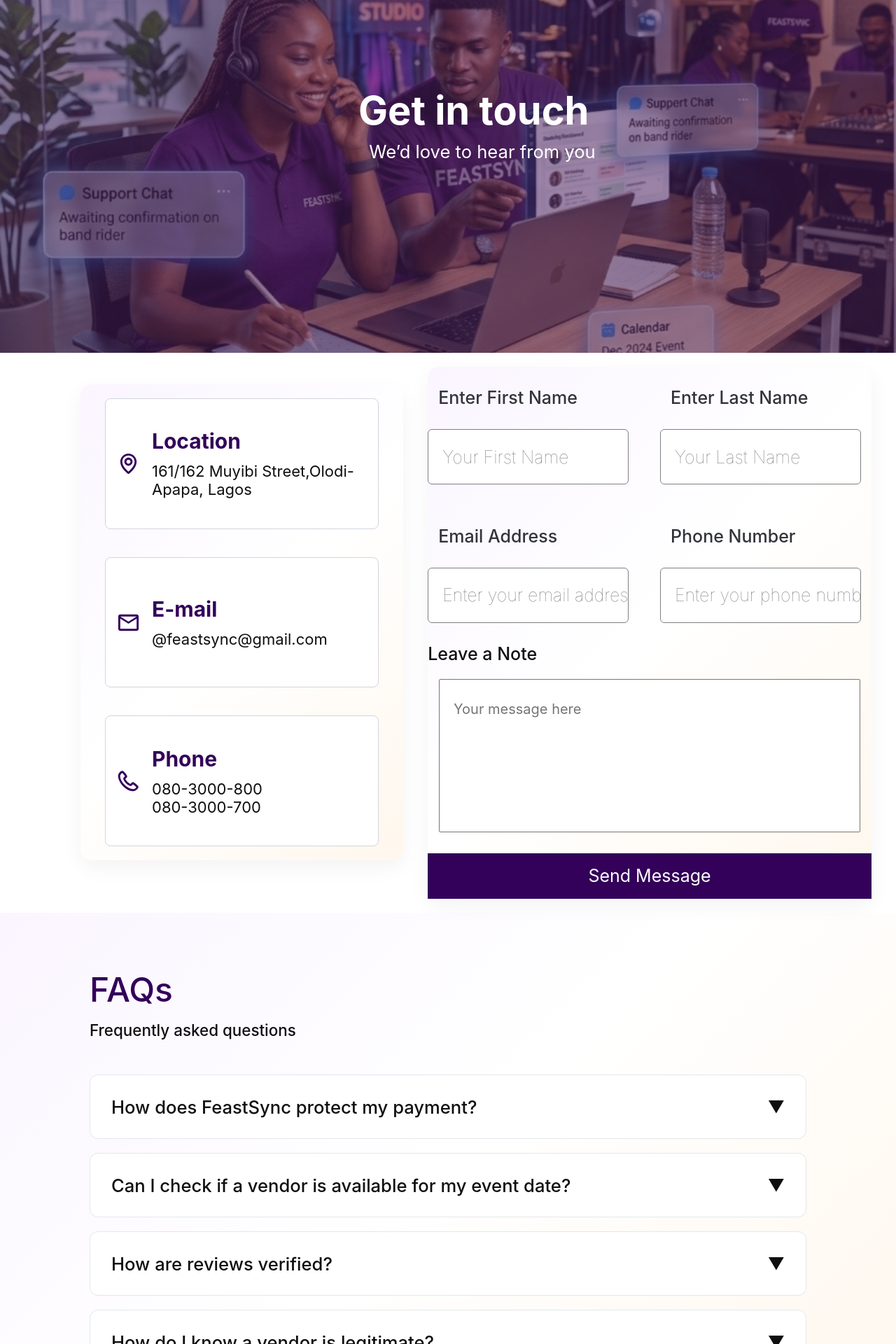
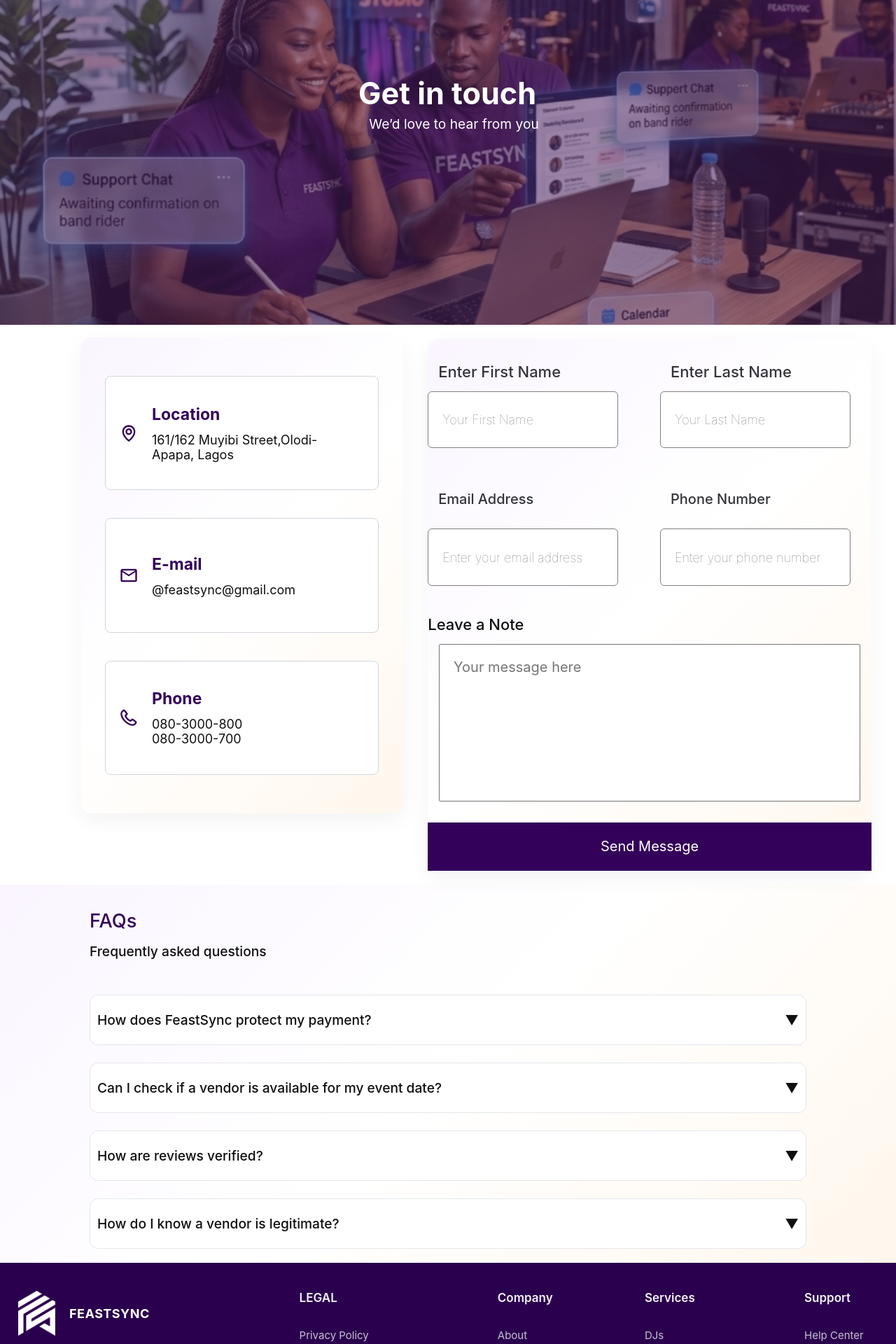
Before and after one commit to Feastsync/FeastSync, a React (Vite) app: page /contact in a window 1280 px wide. Shown: the part 280-2200 px from the top of the page at 70% size. Built offline with nearby package versions, Linux system fonts and the light colour scheme.

Commit message:
save my work

```diff
--- a/src/Auth/Css/Vendorcalendar.css
+++ b/src/Auth/Css/Vendorcalendar.css
@@ -219,28 +219,25 @@
   color: #ffffff;
 }
 
-/* ==========================================
-   1️⃣ TABLET & RESPONSIVENESS OVERRIDES
-   ========================================== */
 @media (max-width: 720px) {
   .vendor-calendar-wrap {
     padding-inline: 12px;
   }
 
   .vendor-calendar-card {
-    width: min(100%, 410px); /* Restricts card growth layout slightly on tablet */
+    width: min(100%, 410px);
     min-height: auto;
   }
 
   .vendor-calendar-header {
     width: calc(100% - 16px);
-    height: 125px; /* Boosted layout slightly from 82px to maintain vertical balance */
+    height: 125px;
     margin-top: 8px;
     padding: 16px 20px 12px;
   }
 
   .vendor-calendar-title-row h2 {
-    font-size: 14px; /* Fixed from 10px to match standard reading bounds */
+    font-size: 14px;
   }
 
   .vendor-calendar-close {
@@ -251,12 +248,12 @@
 
   .vendor-calendar-legend {
     gap: 16px;
-    margin-top: 35px; /* Generates clean spacing below month controls line */
+    margin-top: 35px;
   }
 
   .vendor-calendar-legend-item {
     gap: 8px;
-    font-size: 11px; /* Changed from 5.5px to look exactly like text labels in screenshot */
+    font-size: 11px;
   }
 
   .vendor-calendar-swatch {
@@ -290,28 +287,25 @@
   }
 
   .react-calendar__month-view__weekdays abbr {
-    font-size: 11px; /* Fixed from 5.5px to maintain layout readability */
+    font-size: 11px;
   }
 
   .react-calendar__month-view__days {
-    row-gap: 14px; /* Fixed from 7px */
+    row-gap: 14px;
   }
 
   .react-calendar__tile {
-    height: 28px; /* Restructured grid tracking dimensions */
-    font-size: 11px; /* Fixed from 5.8px */
+    height: 28px;
+    font-size: 11px;
   }
 
-  /* Uses fluid percentage width constraints to fit capsule pill outlines cleanly */
+
   .react-calendar__tile abbr {
     width: 85%;
     height: 28px;
   }
 }
 
-/* ==========================================
-   2️⃣ 📱 PHONE OVERRIDES (max-width: 460px)
-   ========================================== */
 @media (max-width: 460px) {
   .vendor-calendar-wrap {
     padding-inline: 10px;
@@ -319,7 +313,7 @@
   }
 
   .vendor-calendar-card {
-    border-radius: 12px; /* Smooth rounded corners on mobile layout snapshots */
+    border-radius: 12px;
   }
 
   .vendor-calendar-header {
@@ -356,7 +350,7 @@
   }
 
   .react-calendar__tile abbr {
-    width: 80%; /* Contracts capsule shape slightly for tight mobile viewports */
+    width: 80%;
     height: 26px;
     border-radius: 6px;
   }
--- a/src/Auth/Css/Vendormediagallery.css
+++ b/src/Auth/Css/Vendormediagallery.css
@@ -124,9 +124,6 @@
     margin: 0;
 }
 
-/* ==========================================
-   1️⃣ LAPTOP & TABLET LAYOUTS (max-width: 992px)
-   ========================================== */
 @media (max-width: 992px) {
     .vendormediagallery-container {
         padding: 20px 40px;
@@ -143,15 +140,11 @@
     }
 }
 
-/* ==========================================
-   2️⃣ PORTRAIT TABLETS RESPONSIVENESS (max-width: 768px)
-   ========================================== */
 @media (max-width: 768px) {
     .vendormediagallery-container {
         padding: 20px;
     }
 
-    /* Stripped background box card padding elements matching mobile layout snapshots flat structure */
     .portfolio-white-card-box {
         padding: 0 !important;
         background: transparent !important;
@@ -159,7 +152,6 @@
         box-shadow: none !important;
     }
 
-    /* Configures both top and lower rows into an identical crisp 2-column layout mapping card structure */
     .gallery-grid-three-columns,
     .portfolio-grid-two-columns {
         grid-template-columns: repeat(2, 1fr) !important;
@@ -189,9 +181,6 @@
     }
 }
 
-/* ==========================================
-   3️⃣ 📱 SMALL SMARTPHONES CANVASES (max-width: 480px)
-   ========================================== */
 @media (max-width: 480px) {
     .vendormediagallery-container {
         padding: 15px 12px;
@@ -214,7 +203,7 @@
 
     .gallery-thumbnail-wrap,
     .detail-card-image-wrap {
-        height: 95px !important; /* Proportions the grid shapes perfectly for smaller handset viewports */
+        height: 95px !important;
     }
 
     .detail-card-info-content {
--- a/src/Auth/Vendor/Vendormediagallery.jsx
+++ b/src/Auth/Vendor/Vendormediagallery.jsx
@@ -8,7 +8,6 @@
 import Coupleonthedancefloor from "../../assets/logos/Coupleonthedancefloor.jpg";
 
 const Vendormediagallery = () => {
-  // FIRST SIDE: Top grid list array
   const mediaGalleryImages = [
     Womanwithmic,
     Hausamanandwoman,
--- a/src/Components/Css/Footer.css
+++ b/src/Components/Css/Footer.css
@@ -2,7 +2,7 @@
   width: 100%;
   background-color: #2A004E; /* Exact deep purple hex from image */
   font-family: "Plus Jakarta Sans", sans-serif;
-  padding: 60px 0; /* Balanced height distribution */
+  padding: 40px 0; /* Balanced height distribution */
   box-sizing: border-box;
 }
 
@@ -26,15 +26,16 @@
 }
 
 .footer_logo {
-  width: 80px;
-  height: 80px;
+  width: 65px;
+  height: 65px;
   object-fit: contain;
+  margin-left: 20px;
   filter: brightness(0) invert(1);
 }
 
 .footer_brand_name {
   color: #ffffff;
-  font-size: 21px;
+  font-size: 18px;
   font-weight: 700;
   letter-spacing: 0.5px;
 }
@@ -44,8 +45,9 @@
   flex-direction: row;
   flex-grow: 1;
   justify-content: space-around; /* Replicates clean vertical alignment grouping */
-  gap: 120px;
+  gap: 100px;
   max-width: 850px;
+  margin-right: 18px;
 }
 
 .footer_col {
@@ -56,7 +58,7 @@
 
 .footer_col_title {
   color: #ffffff;
-  font-size: 19px;
+  font-size: 17px;
   font-weight: 600;
   margin: 0 0 4px 0;
   opacity: 0.95;
@@ -64,7 +66,7 @@
 
 .footer_link {
   color: #ffffff;
-  font-size: 18px;
+  font-size: 15px;
   font-weight: 400;
   text-decoration: none;
   cursor: pointer;
--- a/src/Page/Css/Contact.css
+++ b/src/Page/Css/Contact.css
@@ -4,7 +4,7 @@
 }
 .contact-section{
     width: 100%;
-    height: 85vh;
+    height: 80vh;
     position: relative;
 }
 .contact-section img{
@@ -22,7 +22,7 @@
 }
 .contact-content{
     position: absolute;
-    top: 50%;
+    top: 49%;
     left: 40%;
     transform: translateY(-50%);
     width: 40%;
@@ -30,13 +30,13 @@
     z-index: 2;
 }
 .contact-content h1{
-    font-size: 3.5rem;
+    font-size: 2.7rem;
     font-weight: 700;
     line-height: 1.1;
-    margin-bottom: 11px;
+    margin-bottom: 8px;
 }
 .contact-content p{
-    font-size: 1.6rem;
+    font-size: 1.2rem;
     position: absolute;
     left: 3%;
 }
@@ -55,7 +55,7 @@
     width: 80%;
     height: 85%;
     /* background-color: blanchedalmond; */
-    margin-top: 45px;
+    margin-top: 18px;
     border-radius: 16px;
     background: var(--linear-faint, linear-gradient(135deg, #FAF5FF 0%, #FFF 50%, #FFF7ED 100%));
     box-shadow: 0 10px 30px 0 rgba(0, 0, 0, 0.05);
@@ -66,7 +66,7 @@
 }
 .contact-info-btn1{
     width: 85%;
-    height:29%;
+    height:24%;
     border-radius: 8px;
     display: flex;
     border: 1px solid var(--stroke-color, #D1D5DC);
@@ -82,11 +82,11 @@
     align-items: center;
 }
 .contact-btn1-left img{
-   width: 35px;
-   height: 35px;
+   width: 28px;
+   height: 28px;
 }
 .contact-btn1-left h1{
-    font-size: 25px;
+    font-size: 20px;
 }
 .contact-btn1-right{
     width: 83%;
@@ -96,13 +96,13 @@
     justify-content: center;
 }
 .contact-btn1-right h1{
-    font-size: 30px;
+    font-size: 23px;
     margin-bottom: 12px;
     color: var(--primary-color);
 
 }
 .contact-btn1-right p{
-    font-size: 22px;
+    font-size: 18px;
     color: var(--text-color);
 }
 .contact-info-right{
@@ -121,7 +121,7 @@
 }
 .contact-info-rightup{
     width: 100%;
-    height: 52%;
+    height: 50%;
 }
 .contact-info-rightup1{
     width: 100%;
@@ -137,21 +137,24 @@
     flex-direction: column;
 }
 .contact-rightup1-left h1{
-    font-size: 25px;
+    font-size: 22px;
     font-weight: 500;
     color:#32343A;
-    margin-bottom: 30px;
+    margin-bottom: 15px;
     margin-left: 15px;
 }
 .contact-rightup1-left input{
-    width: 95%;
-    height:40%;
+    width: 90%;
+    height:43%;
     border: 0.3px solid grey;
     padding-left: 20px;
-    font-size: 25px;
+    font-size: 18px;
     opacity: 0.1px;
-    color: rgba(171, 173, 181, 0.4);
+    color: black;
     font-weight: 100;
+}
+.contact-rightup1-left input::placeholder {
+    opacity: 1;
 }
 .contact-rightup1-right{
     width: 50%;
@@ -161,21 +164,24 @@
     flex-direction: column;
 }
 .contact-rightup1-right h1{
-    font-size: 25px;
+    font-size: 20px;
     font-weight: 500;
     color:#32343A;
     margin-bottom: 30px;
     margin-left: 15px;
 }
 .contact-rightup1-right input{
-    width: 95%;
-    height:40%;
+    width: 90%;
+    height:43%;
     border: 0.3px solid grey;
     padding-left: 20px;
-    font-size: 25px;
+    font-size: 18px;
     opacity: 0.1px;
-    color: rgba(171, 173, 181, 0.4);
+    color: black;
     font-weight: 100;
+}
+.contact-rightup1-right input::placeholder {
+    opacity: 1;
 }
 .contact-info-rightup2{
     width: 100%;
@@ -191,20 +197,20 @@
     flex-direction: column;
 }
 .contact-rightup2-left h1{
-    font-size: 25px;
+     font-size: 20px;
     font-weight: 500;
     color:#32343A;
     margin-bottom: 30px;
     margin-left: 15px;
 }
 .contact-rightup2-left input{
-    width: 95%;
-    height:40%;
+    width: 90%;
+    height:43%;
     border: 0.3px solid grey;
     padding-left: 20px;
-    font-size: 25px;
+    font-size: 18px;
     opacity: 0.1px;
-    color: rgba(171, 173, 181, 0.4);
+    color: black;
     font-weight: 100;
 }
 .contact-rightup2-right{
@@ -215,10 +221,10 @@
     flex-direction: column;
 }
 .contact-rightup2-right h1{
-    font-size: 25px;
+    font-size: 20px;
     font-weight: 500;
     color:#32343A;
-    margin-bottom: 30px;
+    margin-bottom: 15px;
     margin-left: 15px;
 }
 .contact-rightup2-right input{
@@ -233,20 +239,21 @@
 }
 .contact-info-rightdown{
     width: 100%;
-    height: 48%;
+    height: 50%;
     display: flex;
     flex-direction: column;
 }
 .contact-info-rightdown h1{
-    font-size: 25px;
+    font-size: 22px;
     font-weight: 500;
     color:var(--text-color);
-    margin-bottom: 21px;
+    margin-bottom: 15px;
+    margin-top: 15px;
 }
 .contact-rightdown-text{
     width: 95%;
-    height: 60%;
-    padding-top: 30px;
+    height: 70%;
+    padding-top: 20px;
     padding-left: 20px;
     margin-bottom: 30px;
     align-self: center;
@@ -258,15 +265,15 @@
 }
 .contact-info-rightdown-btn{
     width: 100%;
-    height: 18%;
-    font-size: 25px;
+    height: 22%;
+    font-size: 20px;
     border: none !important;
     color: white;
     background-color: var(--primary-color);
 }
 .faq-section{
     width: 100%;
-    padding: 80px 0;
+    padding: 20px 0;
     display: flex;
     flex-direction: column;
     align-items: center;
@@ -277,13 +284,14 @@
     margin-bottom: 50px;
 }
 .faq-header h1{
-    font-size: 3rem;
+    font-size: 1.7rem;
     font-weight: 500;
     color: rgba(51, 1, 89, 1);
     margin-bottom: 15px;
+    margin-top: 15px;
 }
 .faq-header p{
-    font-size: 1.4rem;
+    font-size: 1.2rem;
     font-weight: 500;
     color: #0f0f10;
 }
@@ -291,38 +299,38 @@
     width: 80%;
     display: flex;
     flex-direction: column;
-    gap: 20px;
+    gap: 25px;
 }
 .faq-card{
     width: 100%;
-    height: 50%;
+    height: 7%;
     border-radius: 12px;
     background: white;
     border: 1px solid #E5E7EB;
-    padding: 0 30px;
+    padding: 0 10px;
     transition: 0.3s ease;
 }
 .faq-question{
     width: 100%;
-    min-height: 90px;
+    min-height: 70px;
     display: flex;
     justify-content: space-between;
     align-items: center;
     cursor: pointer;
 }
 .faq-question h3{
-    font-size: 1.6rem;
+    font-size: 1.2rem;
     font-weight: 500;
      color: #0f0f10;
 }
 .faq-question span{
-    font-size: 1.5rem;
+    font-size: 1.2rem;
     color: var(--text-color);
 }
 .faq-answer{
-    padding-bottom: 25px;
+    padding-bottom: 20px;
     color: #666;
-    font-size: 20px;
+    font-size: 16px;
     line-height: 1.6;
     animation: dropdown 0.3s ease;
 }
```
Also changed, not shown: src/Auth/Css/OnBoarding.css (+95 -102 lines), src/Components/Css/Readytogetstarted.css (+100 -11 lines), 1 other file (tests, documents, lock files or other folders).
